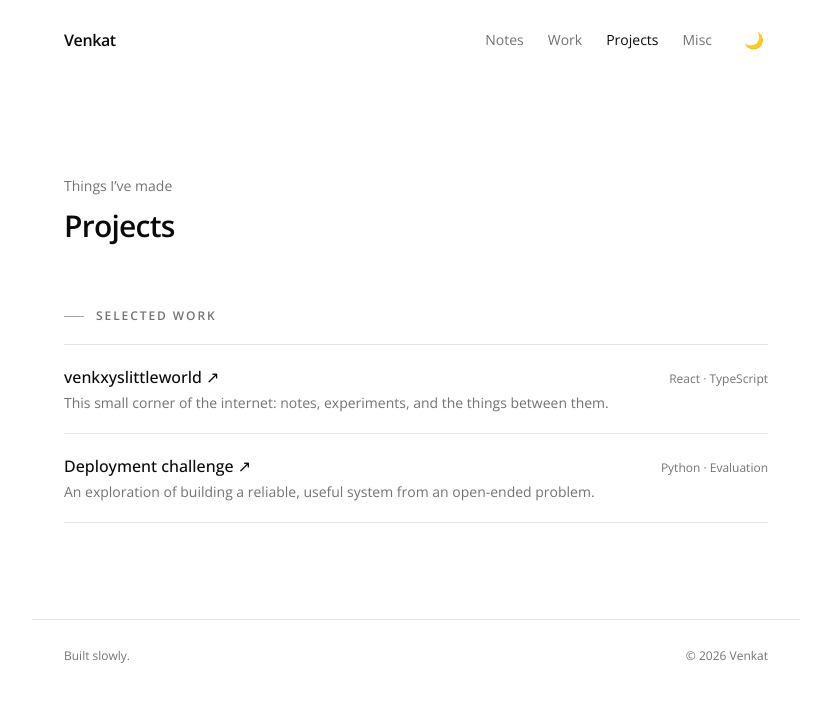
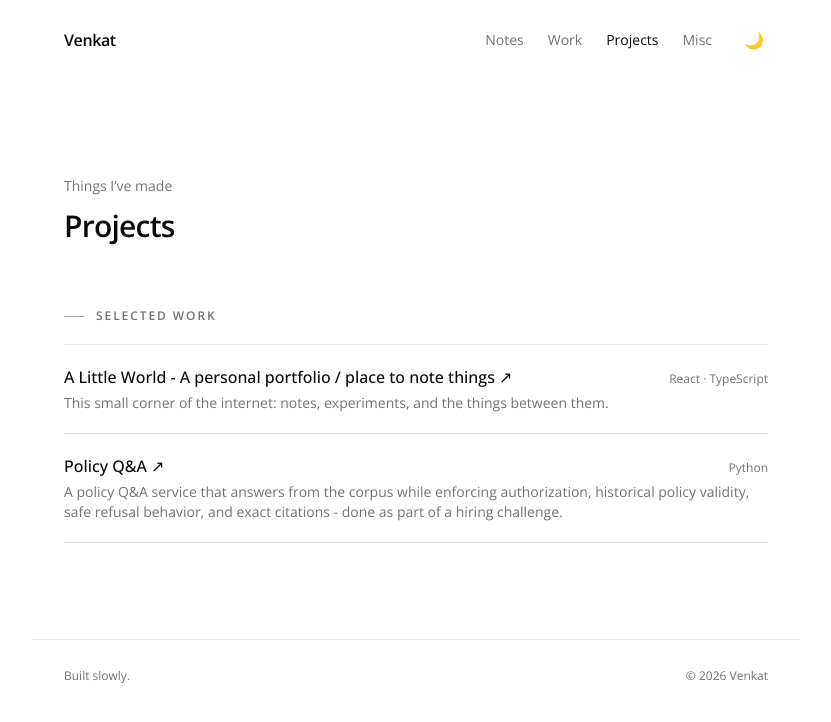
Before and after one commit to venkxycodes/portfolio, a React (Vite) app: page /projects in a window 1280 px wide. Shown: the top 722 px of the page, without its empty margins (224-1055 px from the left). Built offline with nearby package versions, Linux system fonts and the light colour scheme.

Commit message:
chore: update project details

```diff
--- a/src/data/projects.ts
+++ b/src/data/projects.ts
@@ -1,4 +1,4 @@
 export const projects = [
-  { name: 'venkxyslittleworld', description: 'This small corner of the internet: notes, experiments, and the things between them.', stack: 'React · TypeScript', url: 'https://github.com/venkxycodes/venkxyslittleworld-' },
-  { name: 'Deployment challenge', description: 'An exploration of building a reliable, useful system from an open-ended problem.', stack: 'Python · Evaluation', url: 'https://github.com/venkxycodes' },
+  { name: 'A Little World - A personal portfolio / place to note things', description: 'This small corner of the internet: notes, experiments, and the things between them.', stack: 'React · TypeScript', url: 'https://github.com/venkxycodes/venkxyslittleworld-' },
+  { name: 'Policy Q&A', description: 'A policy Q&A service that answers from the corpus while enforcing authorization, historical policy validity, safe refusal behavior, and exact citations - done as part of a hiring challenge.', stack: 'Python', url: 'https://github.com/venkxycodes/deployment-inc-challenge' },
 ]
```
